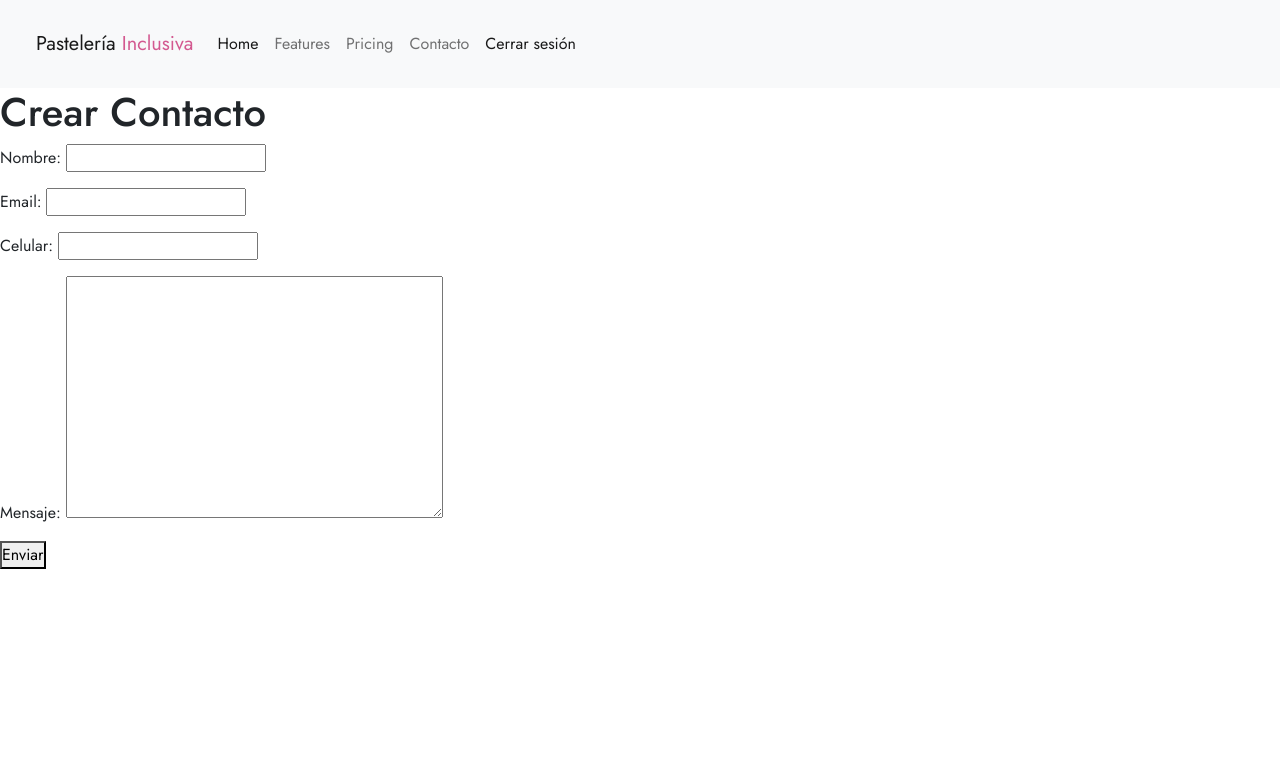
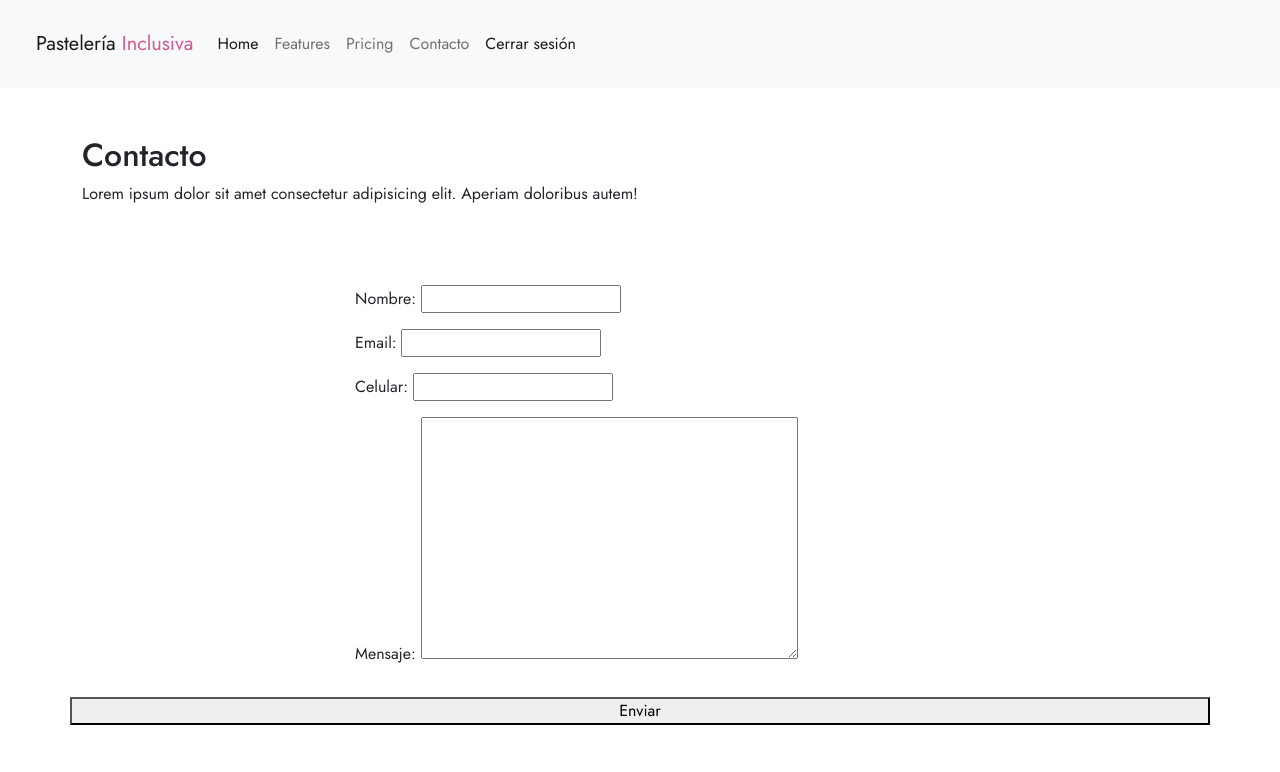
Before and after one commit to MartinGodoy1503/ProyectoDjango-Pasteleria, a Django app: page /create_contact/ in a window 1280 px wide. Shown: the top 772 px of the page. Run offline with Django 5.2, Linux system fonts and the light colour scheme; a user stored in the database is signed in.

Commit message:
-19-06-2024 04:53 : Se realizaron pequeños ajustes en la redireccion de urls mediante el navbar de la página.

```diff
--- a/djangopasteleria/urls.py
+++ b/djangopasteleria/urls.py
@@ -24,7 +24,8 @@
     path('signup/', views.signup, name='signup'),
     path('tasks/', views.tasks, name='tasks'),
     path('logout/', views.signout, name='logout'),
-    path('signin/', views.signin, name='signin'),
+    path('login/', views.user_login, name='login'),
+    path('user_not_auth_contact/', views.create_contact, name='user_not_auth_contact'),
     path('create_contact/', views.create_contact, name='create_contact'),
     path('create_contact/success/', views.success, name='success_page')
 ]
--- a/task/templates/base.html
+++ b/task/templates/base.html
@@ -28,9 +28,15 @@
             <li class="nav-item">
                 <a class="nav-link" href="#">Pricing</a>
             </li>
+            {% if user.is_authenticated %}
             <li class="nav-item">
-                <a onclick="scrollToTarget()" class="nav-link" href="/create_contact" tabindex="-1" aria-disabled="true">Contacto</a>
+                <a class="nav-link" href="{% url 'create_contact' %}" tabindex="-1">Contacto</a>
             </li>
+            {% else %}
+                <li class="nav-item">
+                    <a class="nav-link" href="{% url 'login' %}?next={% url 'create_contact' %}" tabindex="-1">Contacto</a>
+                </li>
+            {% endif %}
             {% if user.is_authenticated %}
                 <li class="nav-item">
                     <a class="nav-link active" aria-current="page" href="/logout">Cerrar sesión</a>
@@ -40,7 +46,7 @@
                     <a class="nav-link active" aria-current="page" href="/signup">Registrarse</a>
                 </li>
                 <li class="nav-item">
-                    <a class="nav-link active" aria-current="page" href="/signin">Abrir sesión</a>
+                    <a class="nav-link active" aria-current="page" href="/login">Abrir sesión</a>
                 </li>
             {% endif %}
             </ul>
--- a/task/templates/create_contact.html
+++ b/task/templates/create_contact.html
@@ -12,17 +12,35 @@
 </head>
 <body>
     {% block content %}
-    <h1>Crear Contacto</h1>
+
+    <section class="contact magicpattern">
+        <div id="target-section" class="container mb-3 mb-lg-5 mt-5">
             <form id="form-contact" method="POST">
                 {% csrf_token %}
+                <div class="row">
+                    <div class="col-md-12">
+                        <h2>Contacto</h2>
+                        <p>
+                            Lorem ipsum dolor sit amet consectetur adipisicing elit. Aperiam doloribus autem!
+                        </p>
+                    </div>
+                    <div class="container mt-5">
+                        <div class="form-container">
+                            <div class="mb-3">
                                 {{ form.as_p }}
+                            </div>
+                        </div>
+                    </div>
                     <div class="msg-valid-nom"></div>
                     <div class="msg-valid-em"></div>
                     <div class="msg-valid-cel"></div>
                     <div class="msg-valid-msg"></div>
                     <button type="submit">Enviar</button>
+                </div>
             </form>
+        </div>
+    </section>
     {% endblock %}
-    <script src="{% static 'task/js/scripts.js' %}"></script>
+    <script src="{% static 'myapp/js/scripts.js' %}"></script>
 </body>
 </html>
--- a/task/templates/signin.html
+++ b/task/templates/login.html
@@ -3,7 +3,7 @@
 {% block content %}
 <h1>Signin</h1>
 {{error}}
-<form action="/signin/" method="POST">
+<form action="/login/" method="POST">
     {% csrf_token %}
     {{form.as_p}}
     <button class="button bg-light">Entrar</button>
--- a/task/views.py
+++ b/task/views.py
@@ -36,6 +36,10 @@
 def tasks (request):
     return render(request, 'tasks.html')
 
+
+def userNotAuthContact (request):
+    return render(request, 'user_not_auth_contact.html')
+
 #VISTA PARA LA CREACION DE UN FORMULARIO DE CONTACTO
 
 @login_required
@@ -65,19 +69,19 @@
     return redirect('home')
 
 #VISTA PARA INGRESAR CON USUARIO EXISTENTE
-def signin(request):
+def user_login(request):
     if request.method == 'GET':
-        return render(request, 'signin.html',{
-        'form': AuthenticationForm
+        return render(request, 'login.html', {
+            'form': AuthenticationForm()
         })
     else:
         user = authenticate(request, username=request.POST['username'], password=request.POST['password'])
 
         if user is None:
-            return render(request, 'signin.html',{
-                'form': AuthenticationForm,
+            return render(request, 'login.html', {
+                'form': AuthenticationForm(),
                 'error': 'El usuario o Contraseña no es válido/a'
-                })
+            })
         else:
             login(request, user)
-            return redirect ('home')
+            return redirect('home')
```
Also changed, not shown: static/task/js/scripts.js (+8 -14 lines), db.sqlite3. Lines whose indentation alone changed are shown as unchanged.
